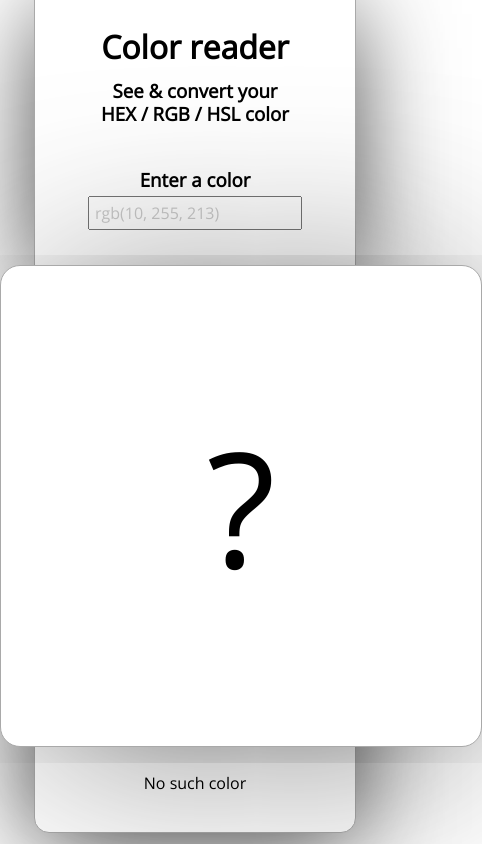
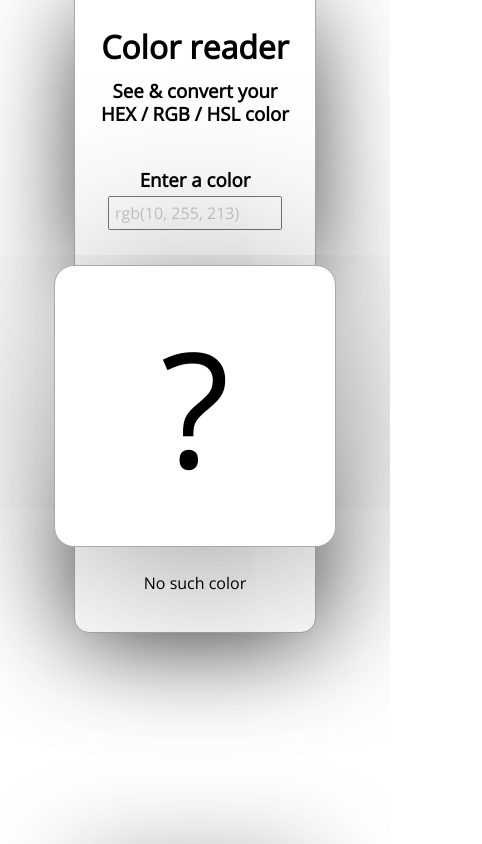
Before and after one commit to Fafruch/color-reader, a React (Create React App) app: page / in a window 390 px wide. Shown: the top 844 px of the page, 482 px wide, since content can reach past the window. Built offline with nearby package versions, Linux system fonts and the light colour scheme.

Commit message:
Make app "responsive", Colors table is centered, ColorBox is now 420px

```diff
--- a/src/components/Colors.js
+++ b/src/components/Colors.js
@@ -13,7 +13,7 @@ const Colors = ({ hexColor, rgbColor, hslColor, isColorCorrect }) => {
       <div className="Colors">
         <div className="Colors-text-wrapper">
           <h3>Copy your color</h3>
-          <table>
+          <table className="Colors-table">
             <tbody>
               {colorTypes.map(type => (
                 <tr key={type.name}>
@@ -21,7 +21,7 @@ const Colors = ({ hexColor, rgbColor, hslColor, isColorCorrect }) => {
                     <strong>{type.name}: </strong>
                   </td>
                   <td>
-                    <input value={type.value} onChange={() => {}} />
+                    <input className="Colors-input" value={type.value} onChange={() => {}} />
                   </td>
                   <td>
                     <CopyToClipboard text={type.value}>
--- a/src/styles/App.css
+++ b/src/styles/App.css
@@ -1,7 +1,13 @@
 .App {
-  height: 1103px;
+  height: 1043px;
   text-align: center;
   transition: 1s;
+}
+
+@media (max-width: 500px) {
+  .App {
+    height: 903px;
+  }
 }
 
 .App-header {
@@ -27,6 +33,12 @@
   line-height: 140%;
 }
 
+@media (max-width: 500px) {
+  .App-header {
+    width: 240px;
+  }
+}
+
 .App-intro {
   font-size: large;
 }
--- a/src/styles/ColorBox.css
+++ b/src/styles/ColorBox.css
@@ -4,8 +4,8 @@
   z-index: 10;
   display: table;
 
-  width: 480px;
-  height: 480px;
+  width: 420px;
+  height: 420px;
 
   margin-left: auto;
   margin-right: auto;
@@ -20,6 +20,13 @@
   box-shadow: 10px 10px 200px -30px rgba(0,0,0,0.75);
 }
 
+@media (max-width: 500px) {
+  .ColorBox {
+    width: 280px;
+    height: 280px;
+  }
+}
+
 .ColorBox-text-wrapper {
   display: table-cell;
   vertical-align: middle;
--- a/src/styles/Colors.css
+++ b/src/styles/Colors.css
@@ -4,6 +4,10 @@
 
 .Colors-no-color {
   top: -78px;
+}
+
+.Colors-no-color .Colors-text-wrapper {
+  padding-top: 100px;
 }
 
 .Colors, .Colors-no-color {
@@ -30,16 +34,22 @@
   transition: 1s ease;
 }
 
-.Colors-text-wrapper {
-  padding-left: 15px;
+@media (max-width: 500px) {
+  .Colors, .Colors-no-color {
+    width: 240px;
+  }
 }
 
-.Colors-no-color .Colors-text-wrapper {
-  padding-left: 0;
-  padding-top: 100px;
+.Colors-table {
+  margin-left: auto;
+  margin-right: auto;
 }
 
 .Colors-color-type {
   padding-right: 3px;
   text-align: right;
 }
+
+.Colors-input {
+  width: 110px;
+}
--- a/src/styles/Footer.css
+++ b/src/styles/Footer.css
@@ -24,3 +24,9 @@
   -moz-box-shadow: 0 10px 101px -5px rgba(0,0,0,0.75);
   box-shadow: 0 10px 101px -5px rgba(0,0,0,0.75);
 }
+
+@media (max-width: 500px) {
+  .Footer {
+    width: 240px;
+  }
+}
--- a/src/styles/Input.css
+++ b/src/styles/Input.css
@@ -16,6 +16,12 @@
 
   font-family: 'Open Sans', sans-serif;
   font-size: 1rem;
+}
+
+@media (max-width: 500px) {
+  .Input-active, .Input-not-active {
+    width: 160px;
+  }
 }
 
 .Input-active::placeholder {
```
